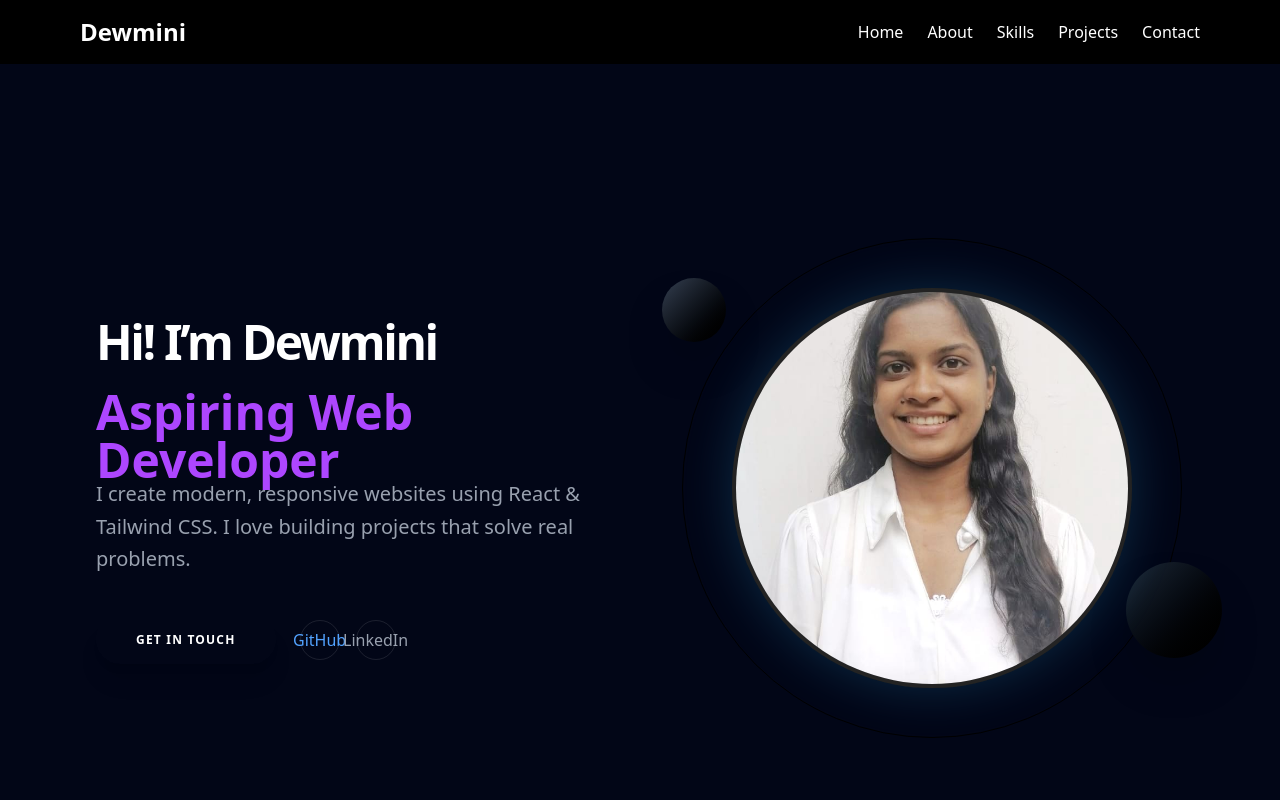
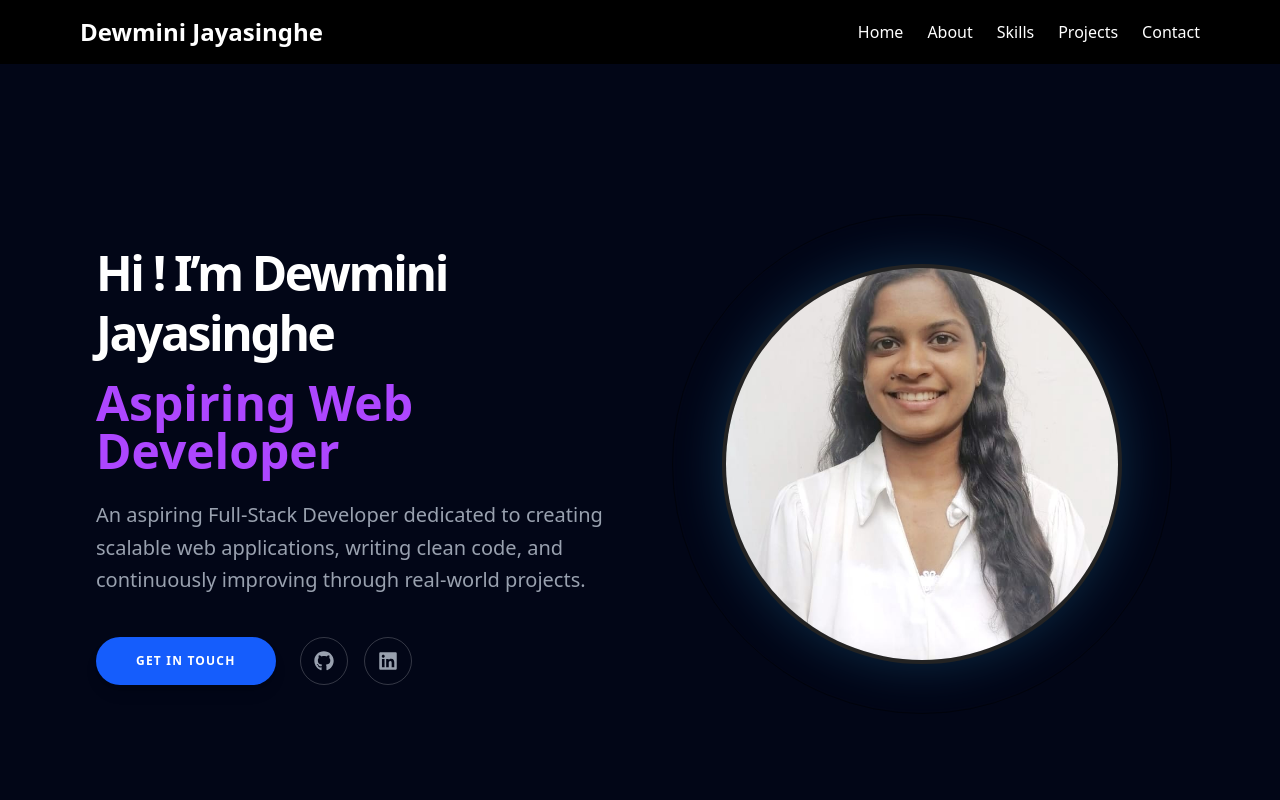
Before and after one commit to dew-02/dewmini_portfolio_web, a React (Vite) app: page / in a window 1280 px wide. Shown: the top 800 px of the page. Built offline with nearby package versions, Linux system fonts and the light colour scheme.

Commit message:
Updated Home page:icons,spacing,details

```diff
--- a/package.json
+++ b/package.json
@@ -10,9 +10,11 @@
     "preview": "vite preview"
   },
   "dependencies": {
-    "framer-motion": "^12.34.1",
+    "framer-motion": "^12.34.3",
     "react": "^19.2.0",
-    "react-dom": "^19.2.0"
+    "react-dom": "^19.2.0",
+    "react-icons": "^5.5.0",
+    "react-router-dom": "^7.13.1"
   },
   "devDependencies": {
     "@eslint/js": "^9.39.1",
--- a/src/components/Hero.jsx
+++ b/src/components/Hero.jsx
@@ -1,56 +1,67 @@
 import React from "react";
+import { FaGithub, FaLinkedin } from "react-icons/fa";
+import mePhoto from "../assets/me.jpeg"; // IMPORTANT: correct import
 
 export default function Hero() {
   return (
     <section
       id="home"
-      className="relative min-h-screen pt-32 pb-20 flex items-center overflow-hidden bg-[#020617]"
+      className="relative min-h-screen pt-20 pb-20 flex items-center overflow-hidden bg-[#020617]"
     >
       <div className="container mx-auto px-6 md:px-12 lg:px-24 relative z-10">
-        <div className="flex flex-col lg:flex-row items-center gap-20">
+        <div className="flex flex-col lg:flex-row items-center gap-10">
+
           {/* Text content */}
           <div className="flex-1 text-center lg:text-left">
 
-
             <h1 className="text-5xl md:text-4xl lg:text-5xl font-black text-white tracking-tighter mb-4 leading-tight">
-              Hi! I’m <span className="text-accent">Dewmini</span>
+              Hi !  I’m <span className="text-accent">Dewmini Jayasinghe</span>
             </h1>
 
-            <h2 className="text-3xl md:text-4xl lg:text-5xl font-bold text-purple-500 mb-8 h-[1.2em]">
+            <h2 className="text-3xl md:text-4xl lg:text-5xl font-bold text-purple-500 mb-6">
               Aspiring Web Developer
             </h2>
 
-
             <p className="text-gray-400 text-lg md:text-xl leading-relaxed mb-10 max-w-xl mx-auto lg:mx-0">
-              I create modern, responsive websites using React & Tailwind CSS. I love building projects that solve real problems.
+              An aspiring Full-Stack Developer dedicated to creating scalable web
+              applications, writing clean code, and continuously improving through
+              real-world projects.
             </p>
 
             <div className="flex flex-col sm:flex-row items-center gap-6 justify-center lg:justify-start">
+
+              {/* Contact Button */}
               <a
              href="#contact"
-                className="px-10 py-4 bg-accent hover:bg-accent/90 text-white text-xs font-black tracking-widest rounded-full transition-all shadow-xl shadow-accent/20 hover:scale-105 active:scale-95"
+              className="px-10 py-4 bg-blue-600 hover:bg-blue-700 text-white text-xs font-black tracking-widest rounded-full transition-all shadow-lg hover:scale-105 active:scale-95"
               >
             GET IN TOUCH
             </a>
 
+
+
+
+              {/* Social Icons */}
               <div className="flex items-center gap-4">
+
                 <a
                   href="https://github.com/dew-02"
                   target="_blank"
                   rel="noopener noreferrer"
-                  className="w-10 h-10 flex items-center justify-center border border-white/10 rounded-full text-blue-400 hover:text-white hover:border-accent hover:bg-accent/10 transition-all duration-300"
+                  className="w-12 h-12 flex items-center justify-center rounded-full border border-white/20 text-gray-400 hover:text-white hover:border-white hover:bg-white/10 transition-all duration-300 hover:scale-110"
                 >
-                  GitHub
+                  <FaGithub size={20} />
                 </a>
 
                 <a
                   href="https://www.linkedin.com/in/dewmini/"
                   target="_blank"
                   rel="noopener noreferrer"
-                  className="w-10 h-10 flex items-center justify-center border border-white/10 rounded-full text-gray-400 hover:text-white hover:border-accent hover:bg-accent/10 transition-all duration-300"
+                  className="w-12 h-12 flex items-center justify-center rounded-full border border-white/20 text-gray-400 hover:text-blue-400 hover:border-blue-400 hover:bg-blue-400/10 transition-all duration-300 hover:scale-110"
                 >
-                  LinkedIn
+                  <FaLinkedin size={20} />
                 </a>
+
               </div>
             </div>
           </div>
@@ -58,15 +69,15 @@ export default function Hero() {
               {/* Hero image / floating circles */}
           <div className="flex-1 relative">
             <div className="relative w-[320px] h-[320px] md:w-[500px] md:h-[500px] mx-auto flex items-center justify-center">
-              <div className="absolute inset-0 border-[1px] border-accent/20 rounded-full animate-spin-slow"></div>
-              <div className="absolute inset-[10%] border-[2px] border-dashed border-white/5 rounded-full animate-reverse-spin"></div>
-              <div className="absolute inset-[10%] border-[1px] border-accent/10 rounded-full"></div>
-              <div className="absolute top-10 -left-5 w-16 h-16 bg-gradient-to-br from-gray-700 to-black rounded-full shadow-2xl animate-float-slow"></div>
-              <div className="absolute bottom-20 -right-10 w-24 h-24 bg-gradient-to-br from-gray-800 to-black rounded-full shadow-2xl animate-float-slow"></div>
+              {/* Smaller dark circles */}
+              <div className="absolute inset-0 border-[1px] border-black/50 rounded-full animate-spin-slow"></div>
+              <div className="absolute inset-[20%] border-[2px] border-dashed border-black/30 rounded-full animate-reverse-spin"></div>
+
+              {/* Hero image */}
               <div className="relative w-[80%] h-[80%] rounded-full overflow-hidden border-4 border-white/10 shadow-[0_0_50px_rgba(56,189,248,0.2)] flex items-center justify-center bg-[#0a0a0a]">
                 <div className="absolute inset-0 bg-gradient-to-b from-accent/10 via-transparent to-transparent opacity-50"></div>
                 <img
-                  src="src/assets/me.jpeg" // replace with your photo
+                  src={mePhoto}
                   alt="Dewmini"
                   className="object-cover transition-transform duration-1000 hover:scale-110"
                 />
@@ -75,6 +86,9 @@ export default function Hero() {
           </div>
         </div>
       </div>
+
+
+
     </section>
   );
 }
--- a/src/components/Navbar.jsx
+++ b/src/components/Navbar.jsx
@@ -5,7 +5,7 @@ export default function Navbar() {
   return (
     <nav className="w-full bg-black bg-opacity-70 fixed top-0 left-0 z-50">
       <div className="max-w-6xl mx-auto px-4 py-4 flex justify-between items-center">
-        <div className="text-2xl font-bold text-white">Dewmini</div>
+        <div className="text-2xl font-bold text-white">Dewmini Jayasinghe</div>
         <ul className="flex space-x-6 text-white">
           <li><a href="#home" className="hover:text-blue-400">Home</a></li>
           <li><a href="#about" className="hover:text-blue-400">About</a></li>
```
Also changed, not shown: 1 other file (tests, documents, lock files or other folders). Lines whose indentation alone changed are shown as unchanged.
